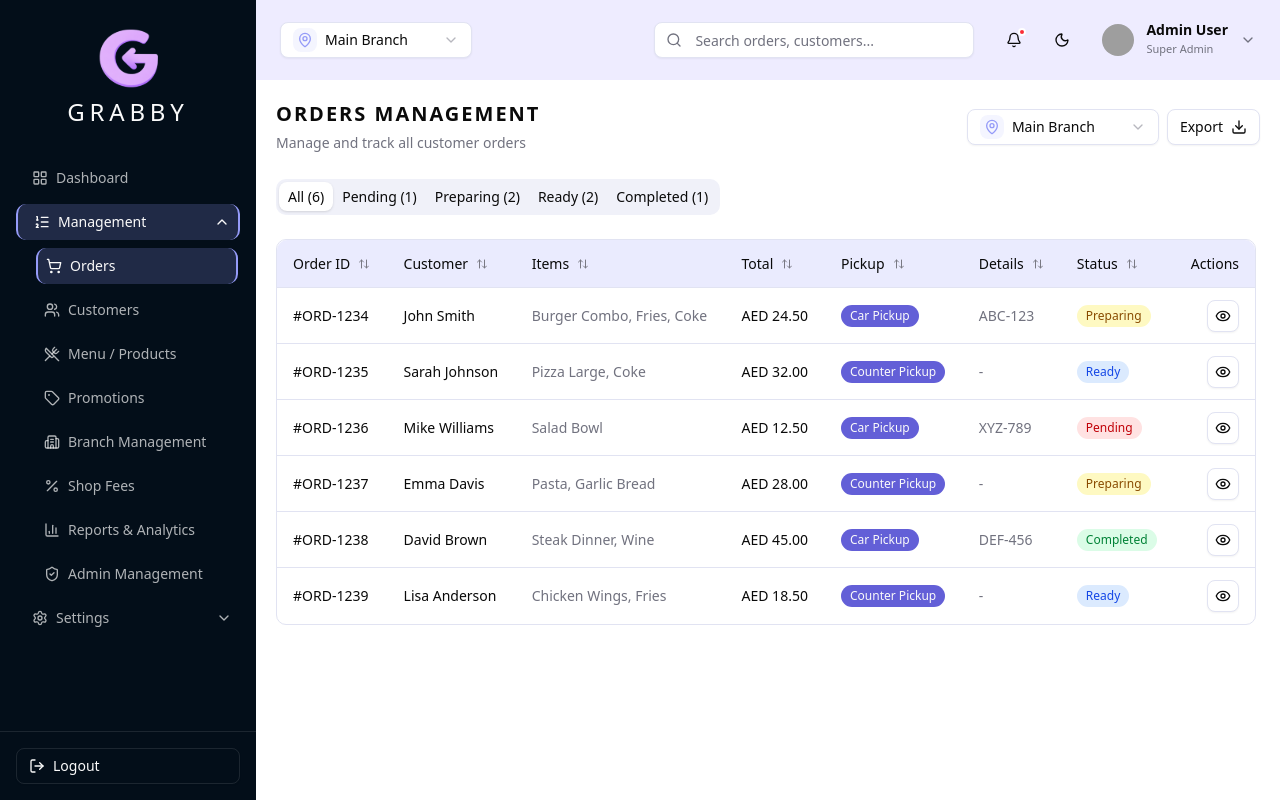
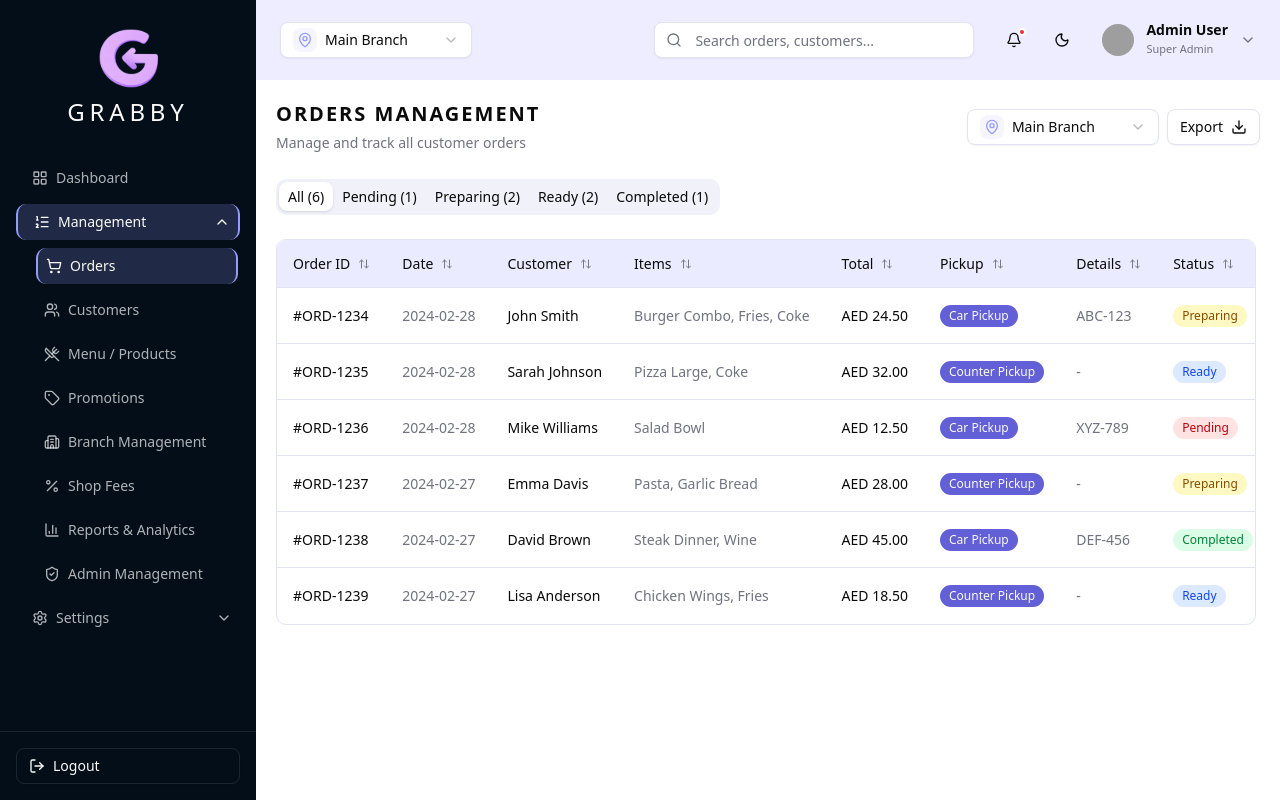
Before and after one commit to nurulla-hasan/ayah_almheiri_dashboard, a React (Vite) app: page /management/orders in a window 1280 px wide. Built offline with nearby package versions, Linux system fonts and the light colour scheme; grey boxes are pictures that could not be loaded.

Commit message:
feat(orders): add date column and display in order view modal

```diff
--- a/src/app/management/customers/Customers.tsx
+++ b/src/app/management/customers/Customers.tsx
@@ -126,7 +126,7 @@ const Customers = () => {
         </div>
       </div>
 
-      <div className="grid grid-cols-1 md:grid-cols-2 lg:grid-cols-4 gap-4">
+      <div className="grid grid-cols-1 md:grid-cols-2 lg:grid-cols-3 gap-4">
         <Card>
           <CardContent>
             <p className="text-sm font-medium text-muted-foreground">
@@ -151,14 +151,14 @@ const Customers = () => {
             <h3 className="text-3xl font-bold mt-1">22</h3>
           </CardContent>
         </Card>
-        <Card>
+        {/* <Card>
           <CardContent>
             <p className="text-sm font-medium text-muted-foreground">
               Loyalty Members
             </p>
             <h3 className="text-3xl font-bold mt-1">1,248</h3>
           </CardContent>
-        </Card>
+        </Card> */}
       </div>
 
       <DataTable columns={customersColumns} data={customersData} />
--- a/src/app/management/orders/Orders.tsx
+++ b/src/app/management/orders/Orders.tsx
@@ -29,6 +29,7 @@ const ordersData: Order[] = [
     deliveryDetails: "ABC-123",
     items: ["Burger Combo", "Fries", "Coke"],
     totalAmount: "AED 24.50",
+    date: "2024-02-28",
     status: "Preparing",
   },
   {
@@ -40,6 +41,7 @@ const ordersData: Order[] = [
     deliveryDetails: "",
     items: ["Pizza Large", "Coke"],
     totalAmount: "AED 32.00",
+    date: "2024-02-28",
     status: "Ready",
   },
   {
@@ -51,6 +53,7 @@ const ordersData: Order[] = [
     deliveryDetails: "XYZ-789",
     items: ["Salad Bowl"],
     totalAmount: "AED 12.50",
+    date: "2024-02-28",
     status: "Pending",
   },
   {
@@ -62,6 +65,7 @@ const ordersData: Order[] = [
     deliveryDetails: "",
     items: ["Pasta", "Garlic Bread"],
     totalAmount: "AED 28.00",
+    date: "2024-02-27",
     status: "Preparing",
   },
   {
@@ -73,6 +77,7 @@ const ordersData: Order[] = [
     deliveryDetails: "DEF-456",
     items: ["Steak Dinner", "Wine"],
     totalAmount: "AED 45.00",
+    date: "2024-02-27",
     status: "Completed",
   },
   {
@@ -84,6 +89,7 @@ const ordersData: Order[] = [
     deliveryDetails: "",
     items: ["Chicken Wings", "Fries"],
     totalAmount: "AED 18.50",
+    date: "2024-02-27",
     status: "Ready",
   },
 ];
--- a/src/components/management/orders/order-view-modal.tsx
+++ b/src/components/management/orders/order-view-modal.tsx
@@ -60,6 +60,21 @@ export function OrderViewModal({ order, trigger }: OrderViewModalProps) {
               >
                 {order.status}
               </Badge>
+            </div>
+
+            <div className="grid grid-cols-2 gap-4 bg-muted/30 p-4 rounded-lg border">
+              <div className="space-y-1">
+                <span className="text-xs text-muted-foreground uppercase tracking-wider font-semibold">
+                  Order Date
+                </span>
+                <p className="text-sm font-medium">{order.date}</p>
+              </div>
+              <div className="space-y-1">
+                <span className="text-xs text-muted-foreground uppercase tracking-wider font-semibold">
+                  Time
+                </span>
+                <p className="text-sm font-medium">{order.timeAgo}</p>
+              </div>
             </div>
 
           <Separator />
--- a/src/components/management/orders/orders-columns.tsx
+++ b/src/components/management/orders/orders-columns.tsx
@@ -15,6 +15,7 @@ export type Order = {
   deliveryDetails: string;
   items: string[];
   totalAmount: string;
+  date: string;
   status: OrderStatus;
 };
 
@@ -25,6 +26,15 @@ export const ordersColumns: ColumnDef<Order>[] = [
     cell: ({ row }) => (
       <span className="text-sm font-medium text-foreground">
         {row.original.orderNumber}
+      </span>
+    ),
+  },
+  {
+    accessorKey: "date",
+    header: "Date",
+    cell: ({ row }) => (
+      <span className="text-sm text-muted-foreground whitespace-nowrap">
+        {row.original.date}
       </span>
     ),
   },
```
Lines whose indentation alone changed are shown as unchanged.
